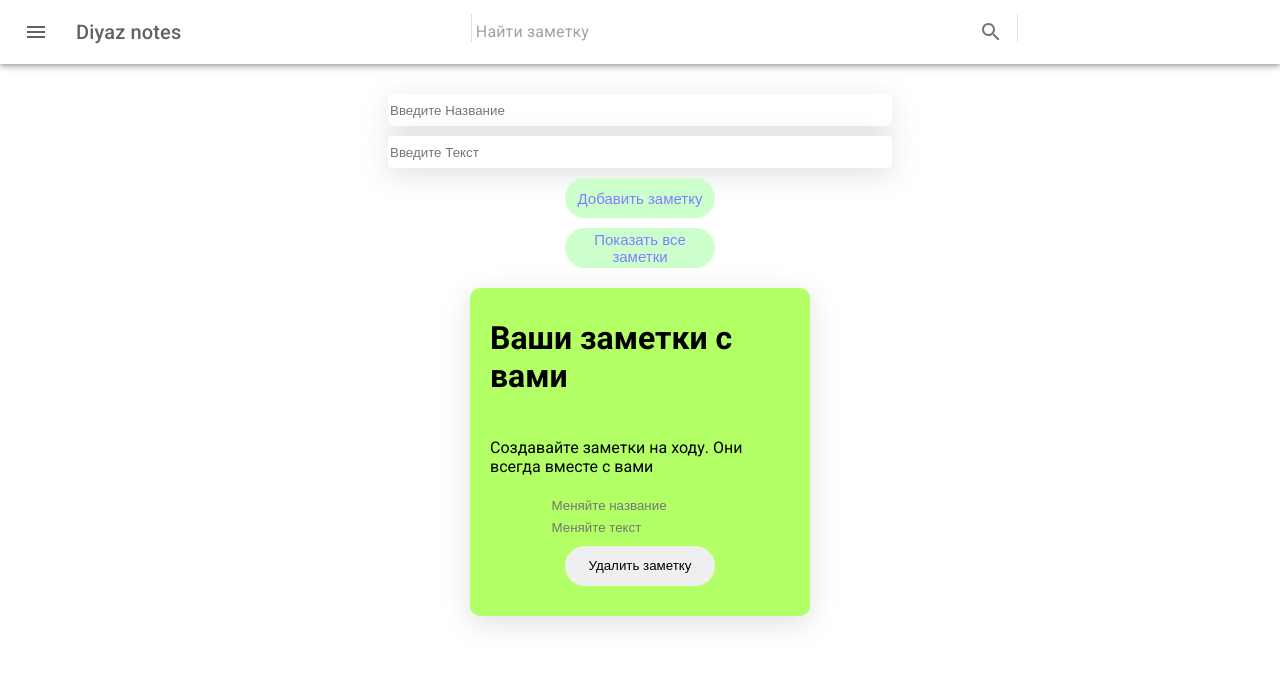
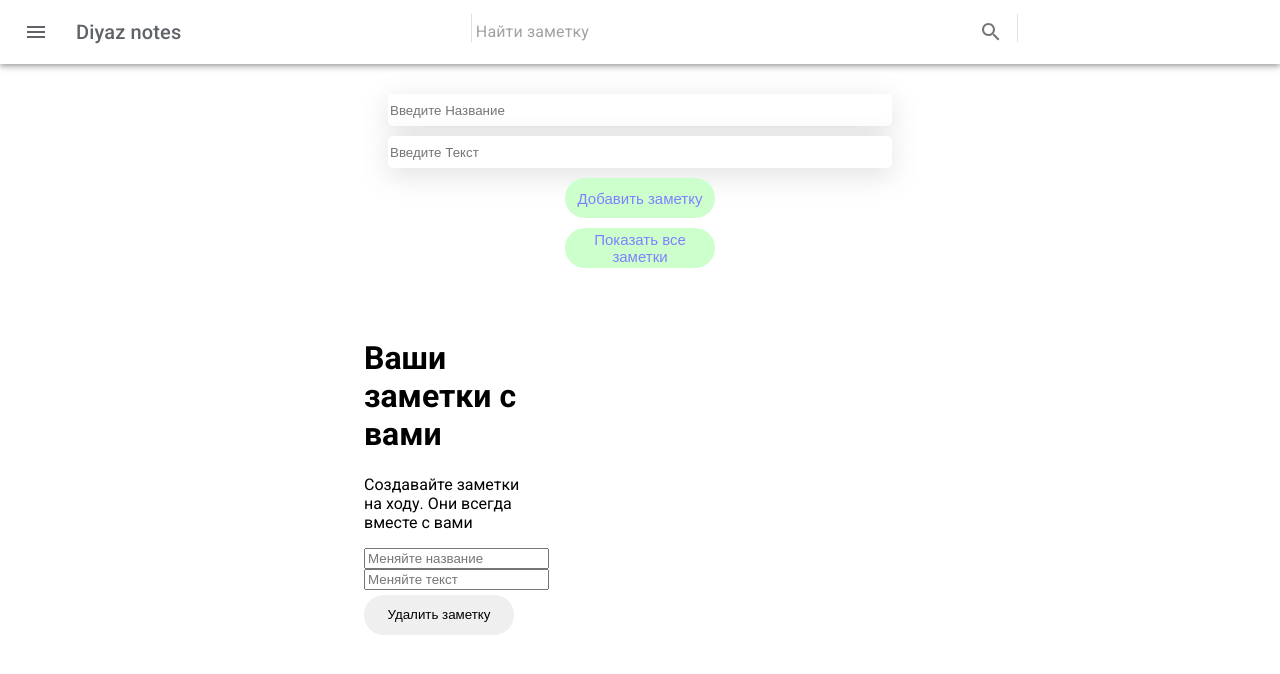
Before and after one commit to DiyazMukhanov/Diyaz-notes, a React (Create React App) app: page / in a window 1280 px wide. Shown: the top 674 px of the page. Built offline with nearby package versions, Linux system fonts and the light colour scheme.

Commit message:
Bug with updating fixed

```diff
--- a/src/components/workspace/note.tsx
+++ b/src/components/workspace/note.tsx
@@ -1,6 +1,7 @@
 import styles from './note.module.css';
-import {useContext, useState} from "react";
+import {useContext, useEffect, useState} from "react";
 import NotesContext from "../../store/notes-context";
+import {Grid} from "@mui/material";
 
 type Props = {
     title: string,
@@ -8,8 +9,8 @@ type Props = {
     id: number
 }
 const Note: React.FC<Props> = (props) => {
-    const [updatedTitle, setUpdatedTitle] = useState('');
-    const [updatedText, setUpdatedText] = useState('');
+    const [updatedTitle, setUpdatedTitle] = useState(props.title);
+    const [updatedText, setUpdatedText] = useState(props.text);
     // console.log(updatedTitle, updatedText)
     const notesCtx = useContext(NotesContext);
     const id = props.id;
@@ -20,22 +21,31 @@ const Note: React.FC<Props> = (props) => {
     const updateHandler = (event:any) => {
        if(event.target.id === 'title') {
            setUpdatedTitle(event.target.value);
+           notesCtx.updateNote(id, updatedTitle, updatedText);
        }
         if(event.target.id === 'text') {
             setUpdatedText(event.target.value);
+            notesCtx.updateNote(id, updatedTitle, updatedText);
         }
 
-       notesCtx.updateNote(id, updatedTitle, updatedText);
+       // notesCtx.updateNote(id, updatedTitle, updatedText);
         // console.log(notesCtx.notes)
     }
 
-    return (<div className={styles.note}>
+    useEffect(() => {
+        notesCtx.updateNote(id, updatedTitle, updatedText);
+    }, [updatedTitle, updatedText])
+
+    return (
+        // <div className={styles.note}>
+        <Grid item xs={12} md={4}>
        <h1>{props.title}</h1>
         {/* @ts-ignore */}<p>{props.text}</p>
         {/* @ts-ignore */}<input id='title' onChange={updateHandler} placeholder='Меняйте название'/>
         <input id='text' onChange={updateHandler} placeholder='Меняйте текст'/>
         <button onClick={removeNoteHandler} className={styles.button}>Удалить заметку</button>
-    </div>)
+       </Grid>
+)
 }
 
 export default Note;
--- a/src/components/workspace/notes.tsx
+++ b/src/components/workspace/notes.tsx
@@ -2,18 +2,23 @@ import Note from "./note";
 import { useContext } from "react";
 import NotesContext from "../../store/notes-context";
 import styles from './notes.module.css';
+import { Container, Grid } from "@mui/material";
 
 const Notes: React.FC = (props) => {
     const notesCtx = useContext(NotesContext);
     const notes = notesCtx.notes;
 
 
-    return (<div className={styles.notesContainer}>
+    return (
+        // <Container maxWidth="sm" sx={{ mt: "50px"}}>
+            <Grid container spacing={2}>
         {notesCtx.foundNote &&
             <Note title={notesCtx.foundNote.title} text={notesCtx.foundNote.text} id={notesCtx.foundNote.id} />}
         {!notesCtx.foundNote &&
              notes.map(note => <Note title={note.title} text={note.text} id={note.id}/>)}
-    </div>);
+            </Grid>
+        // </Container>
+);
 }
 
 export default Notes;
--- a/src/components/workspace/workspace.tsx
+++ b/src/components/workspace/workspace.tsx
@@ -1,3 +1,4 @@
+import { Container } from "@mui/material";
 import CreateNote from "./createNote";
 import Notes from "./notes";
 import styles from './workspace.module.css';
@@ -7,7 +8,9 @@ const WorkSpace: React.FC = (props) => {
     return (
         <div className={styles.workSpace}>
     <CreateNote></CreateNote>
+            <Container maxWidth="sm" sx={{ mt: "50px"}}>
         <Notes></Notes>
+                </Container>
     </div>);
 }
 
```
